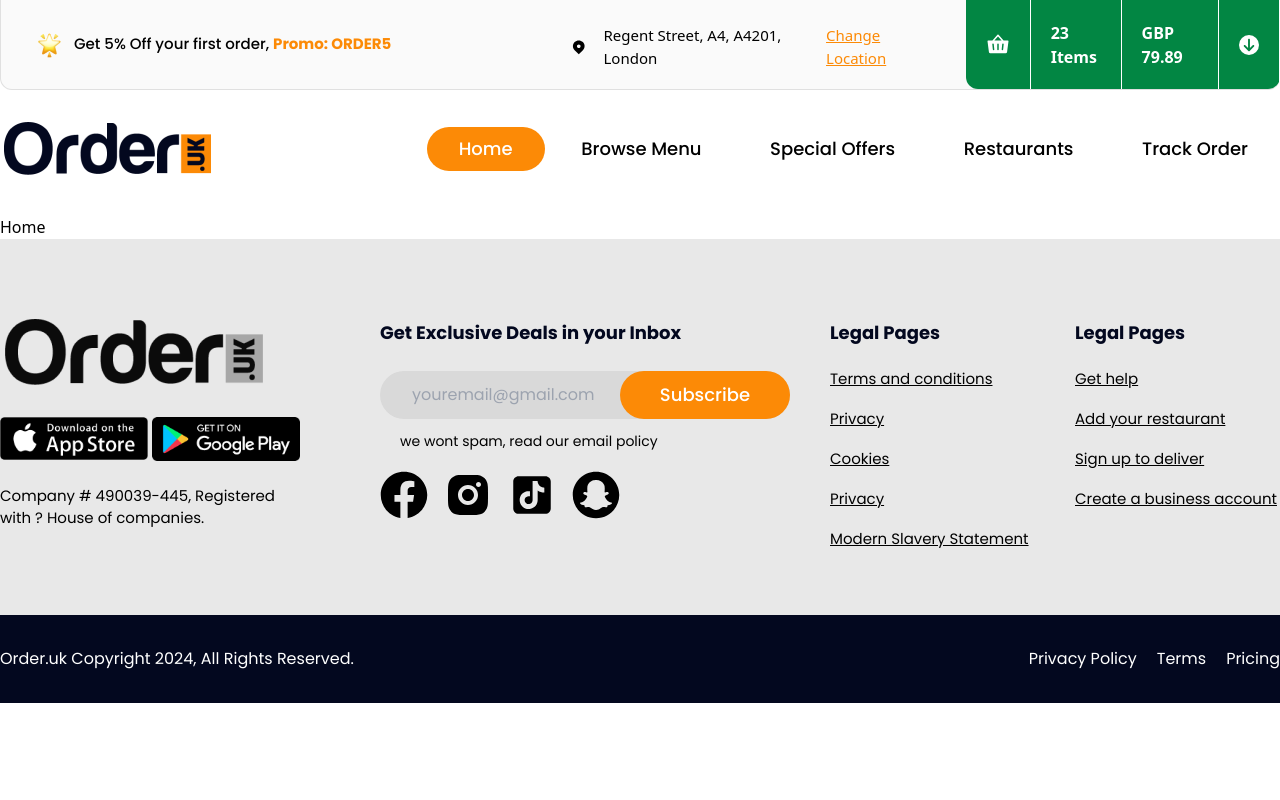
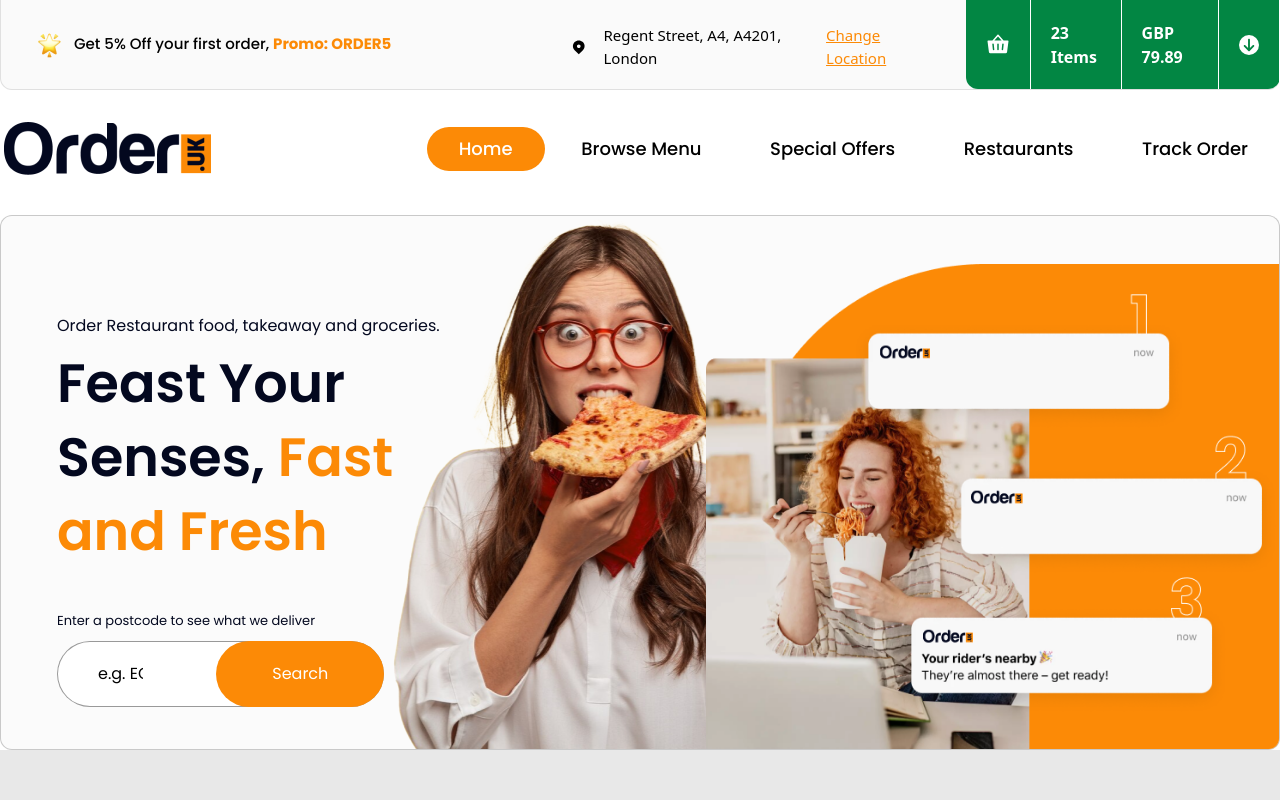
Before and after one commit to frontend-complex/food-ordering, a React (Vite) app: page / in a window 1280 px wide. Shown: the top 800 px of the page. Built offline with nearby package versions, Linux system fonts and the light colour scheme.

Commit message:
Home Page [Header Banner] component update

```diff
--- /dev/null
+++ b/src/components/Home/Banner/index.jsx
@@ -0,0 +1,44 @@
+import headerBanner from "../../../assets/images/header-banner/Group 112.png";
+import heroImage from "../../../assets/images/header-banner/hero.png";
+
+const Banner = () => {
+  return (
+    <section className="bg-silver2 gap-60 border relative border-black/20 font-poppins  rounded-xl flex flex-row items-center pt-12 pl-14">
+      {/* left */}
+      <div className="w-5/12 z-30">
+        <p className="text-[#03081F] text-base leading-10 ">
+          Order Restaurant food, takeaway and groceries.
+        </p>
+        <h1 className="text-[#03081F] leading-snug text-[54px]  font-semibold">
+          Feast Your Senses, <span className="text-orange">Fast and Fresh</span>
+        </h1>
+        <p className="text-[#03081F]  leading-10 text-[13px] mt-8   ">
+          Enter a postcode to see what we deliver
+        </p>
+        <div className="relative w-4/5">
+          <input
+            type="text"
+            name=""
+            id=""
+            className="py-5 pl-10 pr-60 w-full rounded-full border border-black/40"
+            defaultValue={"e.g. EC4R 3TE"}
+          />
+          <button className="px-14 cursor-pointer  rounded-full bg-orange text-white absolute right-0 top-0 inset-y-0">
+            Search
+          </button>
+        </div>
+      </div>
+      {/* right */}
+      <div className="w-7/12  z-20 flex justify-end">
+        <img src={headerBanner} alt="" />
+      </div>
+      <img
+        src={heroImage}
+        alt=""
+        className="absolute bottom-0 left-1/2 z-10  -translate-x-[55%]"
+      />
+    </section>
+  );
+};
+
+export default Banner;
--- a/src/layout/MainLayout.jsx
+++ b/src/layout/MainLayout.jsx
@@ -8,7 +8,9 @@
     <>
       <HeaderTop />
       <Navbar />
-      <Outlet />
+      <div className="container mx-auto">
+        <Outlet />
+      </div>
       <Footer />
     </>
   );
--- a/src/pages/Home/index.jsx
+++ b/src/pages/Home/index.jsx
@@ -1,7 +1,11 @@
-
+import Banner from "../../components/Home/Banner";
 
 const Home = () => {
-  return <div>Home</div>;
+  return (
+    <div>
+      <Banner />
+    </div>
+  );
 };
 
 export default Home;
--- a/tailwind.config.js
+++ b/tailwind.config.js
@@ -10,6 +10,7 @@
         orange: "#FC8A06",
         green: "#028643",
         silver: "#FAFAFA",
+        silver2: "#fbfbfb",
         gray: "#e8e8e8",
       },
     },
```
Also changed, not shown: src/assets/images/header-banner/Group 112.png (added).
